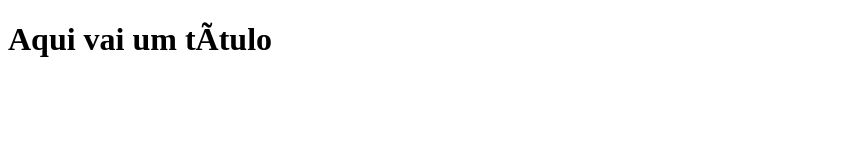
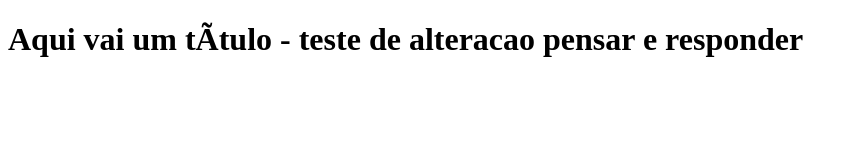
Before and after one commit to danielsouza82/pensar_responder, a plain HTML site: page index.html in a window 1280 px wide. Shown: the whole page, without its empty margins (0-858 px from the left). Drawn offline with Linux system fonts and the light colour scheme.

Commit message:
pensar e responder, alteracao

```diff
--- a/index.html
+++ b/index.html
@@ -12,7 +12,7 @@
 
 <body>
 
-<h1>Aqui vai um título</h1>
+<h1>Aqui vai um título - teste de alteracao pensar e responder</h1>
 
 </body>
 
```
